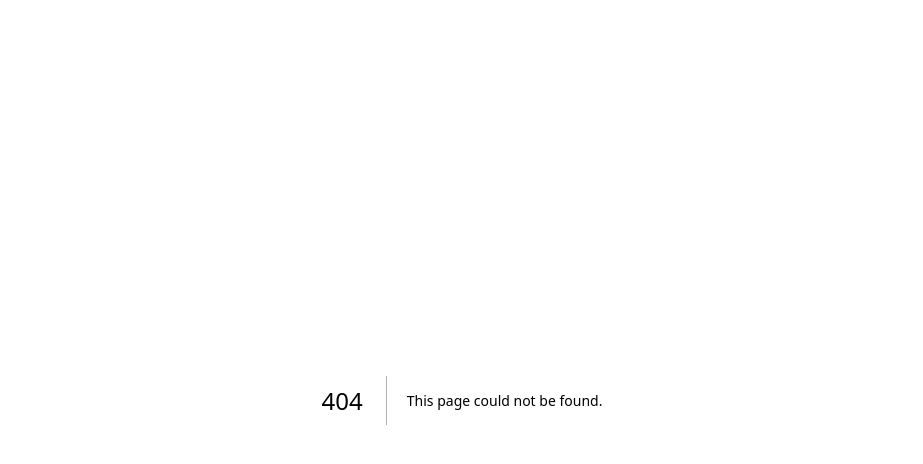
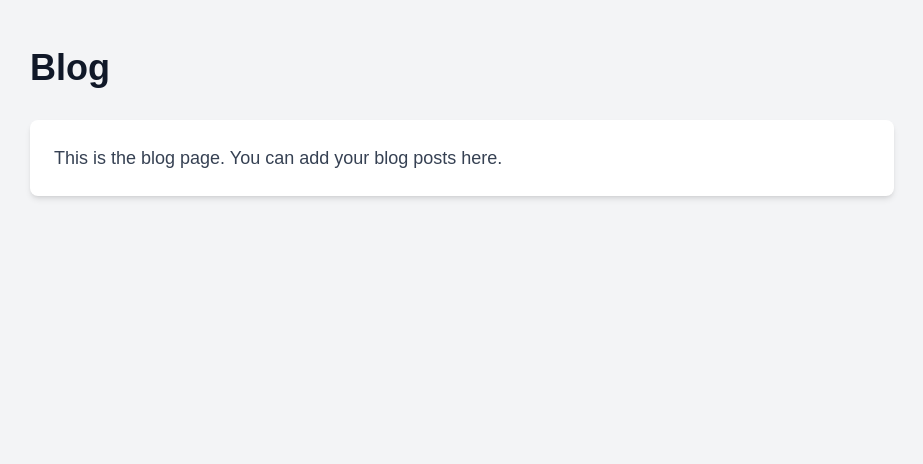
Before and after one commit to JoeGaolin/JoeGaolin.github.io, a Next.js app: page /blog in a window 1280 px wide. Before the commit this address had no page. Shown: the top 464 px of the page, without its empty margins (178-1101 px from the left). Built offline with nearby package versions, Linux system fonts and the light colour scheme.

Commit message:
add blog

```diff
--- /dev/null
+++ b/src/app/blog/page.tsx
@@ -0,0 +1,14 @@
+export default function Blog() {
+  return (
+    <div className="min-h-screen bg-gray-100 py-12">
+      <div className="max-w-4xl mx-auto px-4">
+        <h1 className="text-4xl font-bold text-gray-900 mb-8">Blog</h1>
+        <div className="bg-white rounded-lg shadow-md p-6">
+          <p className="text-gray-700 text-lg">
+            This is the blog page. You can add your blog posts here.
+          </p>
+        </div>
+      </div>
+    </div>
+  )
+}
--- a/src/app/page.tsx
+++ b/src/app/page.tsx
@@ -15,6 +15,14 @@ export default function Home() {
           >
             Go to About Page
           </Link>
+          <br />
+          <br />
+          <Link
+            href="/blog"
+            className="inline-block bg-blue-600 text-white px-6 py-3 rounded-lg hover:bg-blue-700 transition-colors"
+          >
+            Go to blog Page
+          </Link>
         </div>
       </div>
     </div>
```
